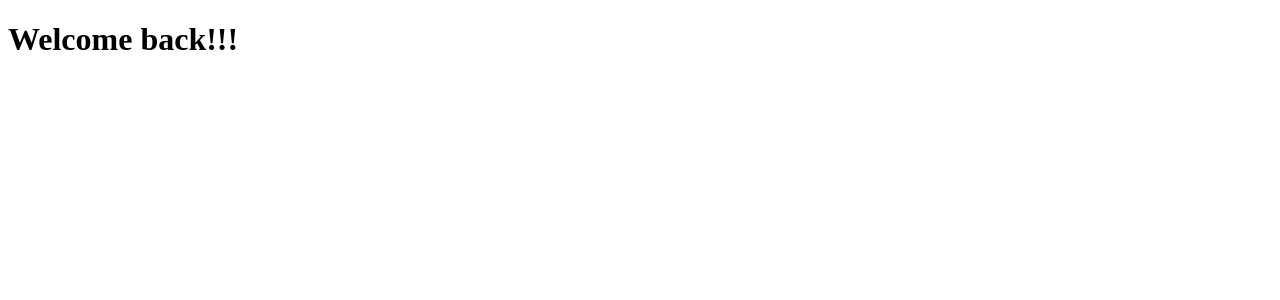
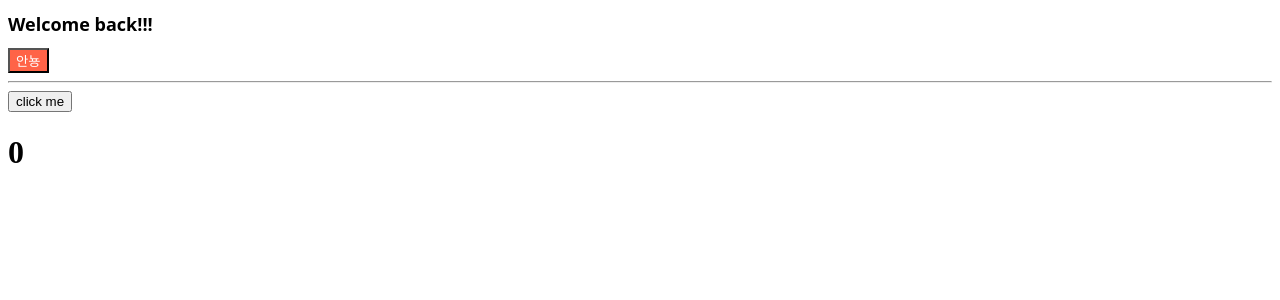
Before and after one commit to niyamallo/React_Basis, a React (Create React App) app in the folder my_app/: page / in a window 1280 px wide. Shown: the top 300 px of the page. Built offline with nearby package versions, Linux system fonts and the light colour scheme.

Commit message:
20230718 effects_ing

```diff
--- a/my_app/package.json
+++ b/my_app/package.json
@@ -6,6 +6,7 @@
     "@testing-library/jest-dom": "^5.16.5",
     "@testing-library/react": "^13.4.0",
     "@testing-library/user-event": "^13.5.0",
+    "prop-types": "^15.8.1",
     "react": "^18.2.0",
     "react-dom": "^18.2.0",
     "react-scripts": "5.0.1",
--- a/my_app/src/App.js
+++ b/my_app/src/App.js
@@ -1,7 +1,24 @@
+import Button from "./Button";
+import styles from "./App.module.css";
+import { useState, useEffect } from "react";
+
 function App() {
+  const [counter, setValue] = useState(0);
+  const onClick = () => setValue((prev) => prev + 1);
+  console.log("i run all the time");
+  const iRunOnlyOnce = () => {
+    console.log("i run only once");
+  };
+  // useEffect는 코드가 딱 한번만 실행될 수 있도록 보호해줌. 무슨일이 일어나더라도!
+  useEffect(iRunOnlyOnce, []);
+
   return (
     <div>
-      <h1>Welcome back!!!</h1>
+      <h1 className={styles.title}>Welcome back!!!</h1>
+      <Button text="안뇽" />
+      <hr />
+      <button onClick={onClick}>click me</button>
+      <h1>{counter}</h1>
     </div>
   );
 }
--- /dev/null
+++ b/my_app/src/App.module.css
@@ -0,0 +1,5 @@
+.title {
+    font-family: system-ui, -apple-system, BlinkMacSystemFont, 'Segoe UI', Roboto, Oxygen,
+    Ubuntu, Cantarell, 'Open Sans', 'Helvetica Neue', sans-serif;
+    font-size: 18px;
+}
--- /dev/null
+++ b/my_app/src/Button.js
@@ -0,0 +1,12 @@
+import PropTypes from "prop-types";
+import styles from "./Button.module.css";
+
+function Button ({text}) {
+    return <button className={styles.btn}>{text}</button>
+}
+
+Button.propTypes = {
+    text: PropTypes.string.isRequired,
+}
+
+export default Button;
--- /dev/null
+++ b/my_app/src/Button.module.css
@@ -0,0 +1,4 @@
+.btn {
+    color: white;
+    background-color: tomato;
+}
--- a/my_app/src/index.js
+++ b/my_app/src/index.js
@@ -4,7 +4,5 @@ import App from './App';
 
 const root = ReactDOM.createRoot(document.getElementById('root'));
 root.render(
-  <React.StrictMode>
     <App />
-  </React.StrictMode>
 );
```
Also changed, not shown: 1 other file (tests, documents, lock files or other folders).
